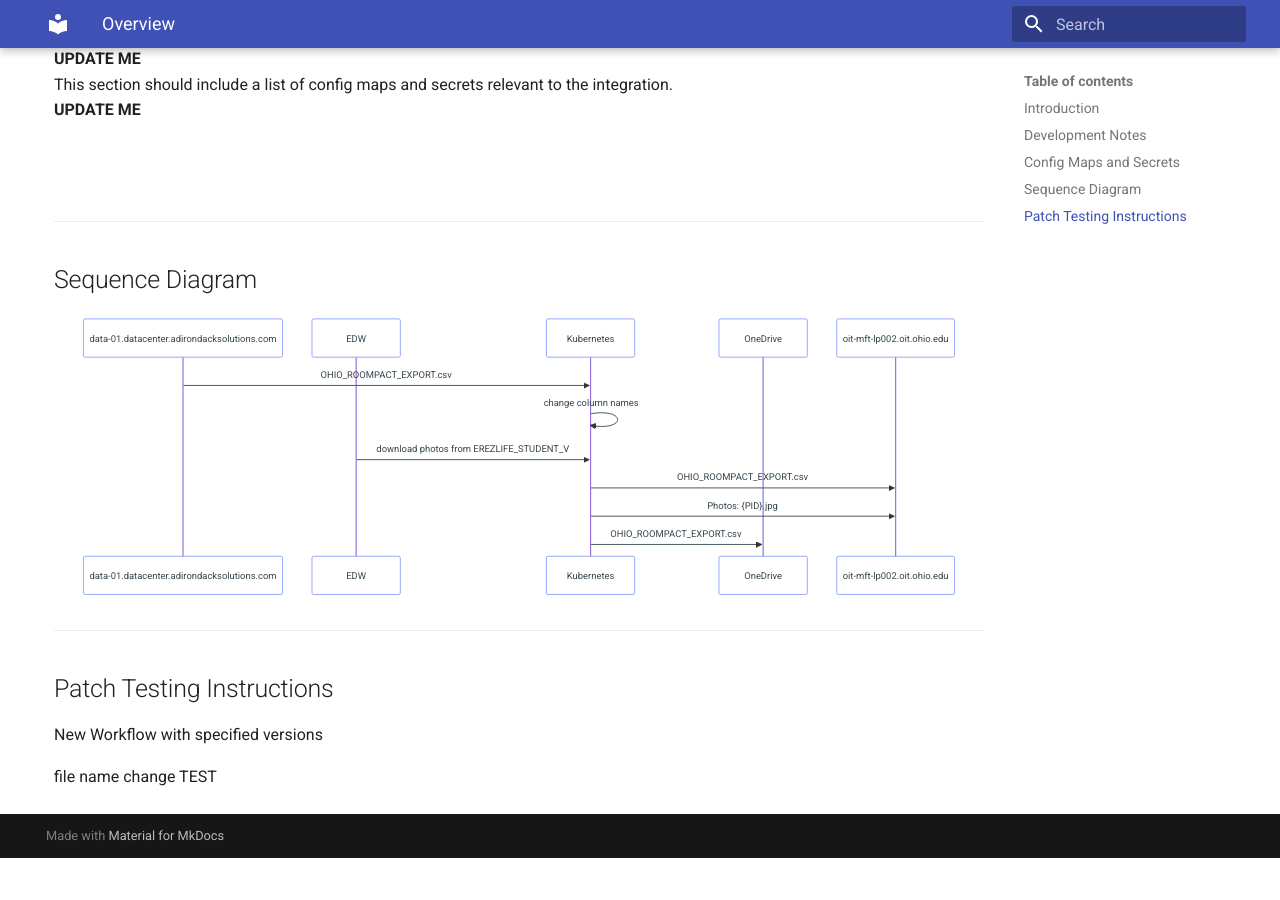
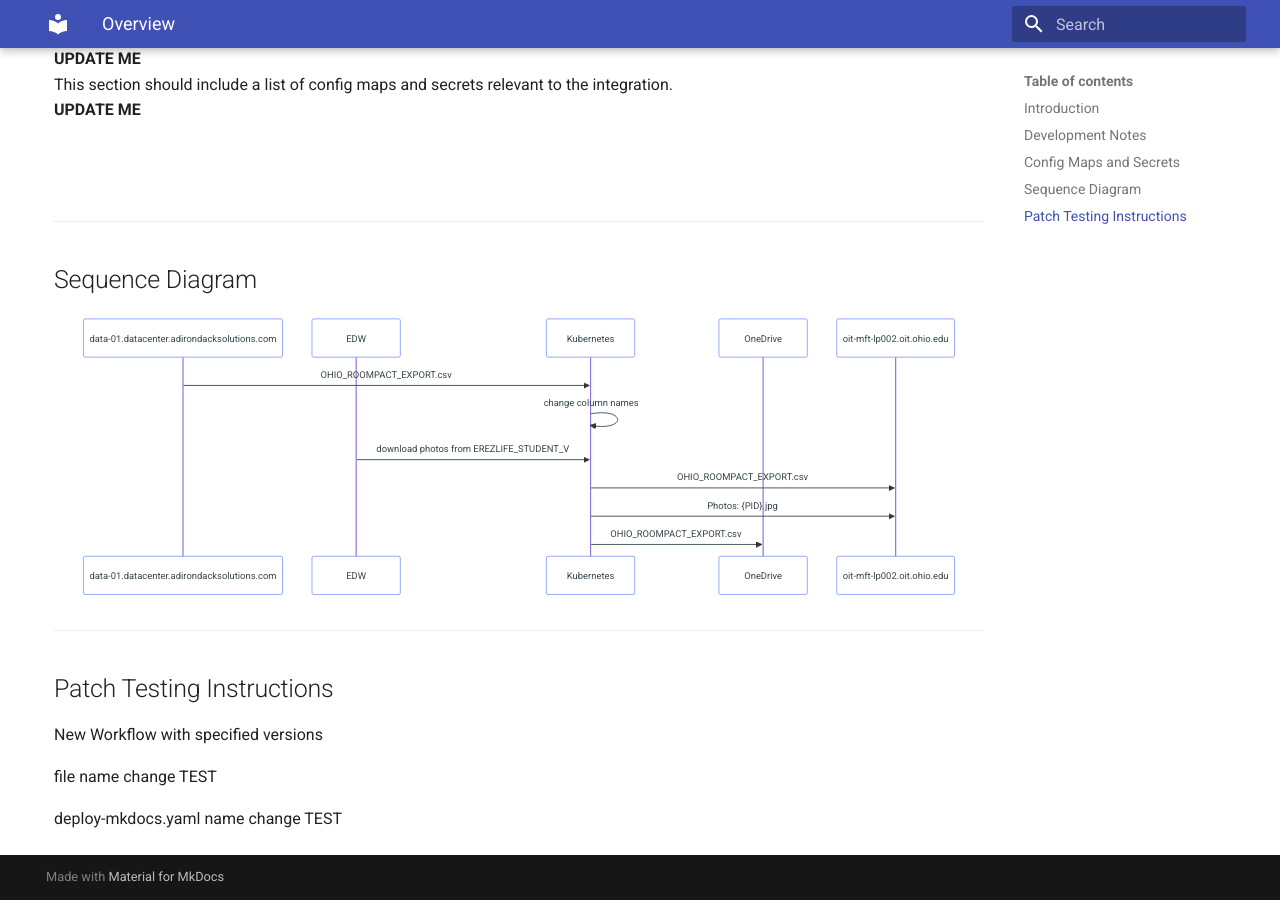
Before and after one commit to dmcaulay97/mkdocs-gh-pages-test, an MkDocs documentation site: the page built from docs/index.md, in a window 1280 px wide and 900 px high, scrolled down 597 px. Built offline with MkDocs 1.6.1 and Material for MkDocs 9.7.7, drawn with Linux system fonts in a browser that asks for light colours; before the commit the page ends 1455 px from its top, so only the background shows below that.

Commit message:
Update index.md

```diff
--- a/docs/index.md
+++ b/docs/index.md
@@ -34,3 +34,5 @@ sequenceDiagram
 New Workflow with specified versions
 
 file name change TEST
+
+deploy-mkdocs.yaml name change TEST
```
